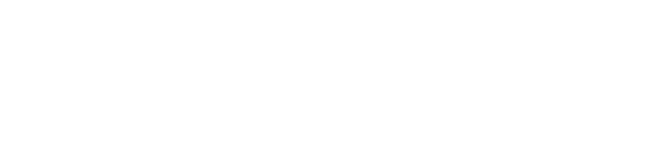
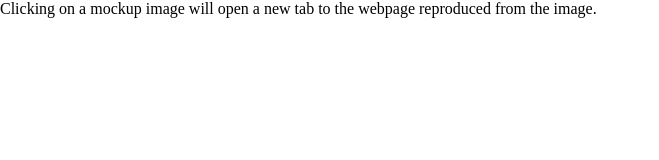
Before and after one commit to chaoticmewtral/mockups, a plain HTML site: page index.html in a window 1280 px wide. Shown: the whole page, without its empty margins (0-659 px from the left). Drawn offline with Linux system fonts and the light colour scheme.

Commit message:
Add to index

```diff
--- a/index.html
+++ b/index.html
@@ -8,6 +8,6 @@
     <title>Mockups</title>
 </head>
 <body>
-
+    <p>Clicking on a mockup image will open a new tab to the webpage reproduced from the image.</p>
 </body>
 </html>
```
